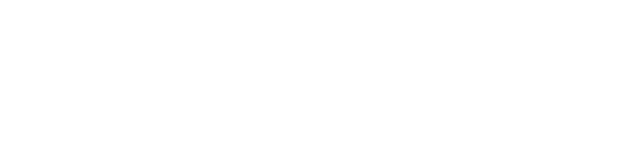
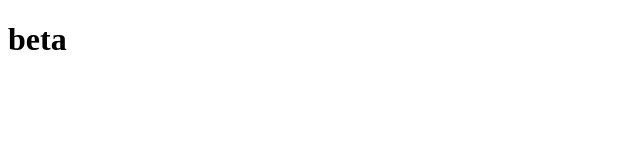
Before and after one commit to IEB-04/training-github, a website: page index.html in a window 1280 px wide. Shown: the whole page, without its empty margins (0-640 px from the left). Drawn offline with Linux system fonts and the light colour scheme.

Commit message:
modify prg with add tag h1

```diff
--- a/index.html
+++ b/index.html
@@ -4,6 +4,7 @@
     <meta charset="UTF-8">
     <meta name="viewport" content="width=device-width, initial-scale=1.0">
     <title>Document</title>
+    <h1>beta<h1>
 </head>
 <body>
     <script src="./build/script.js"></script>
```
